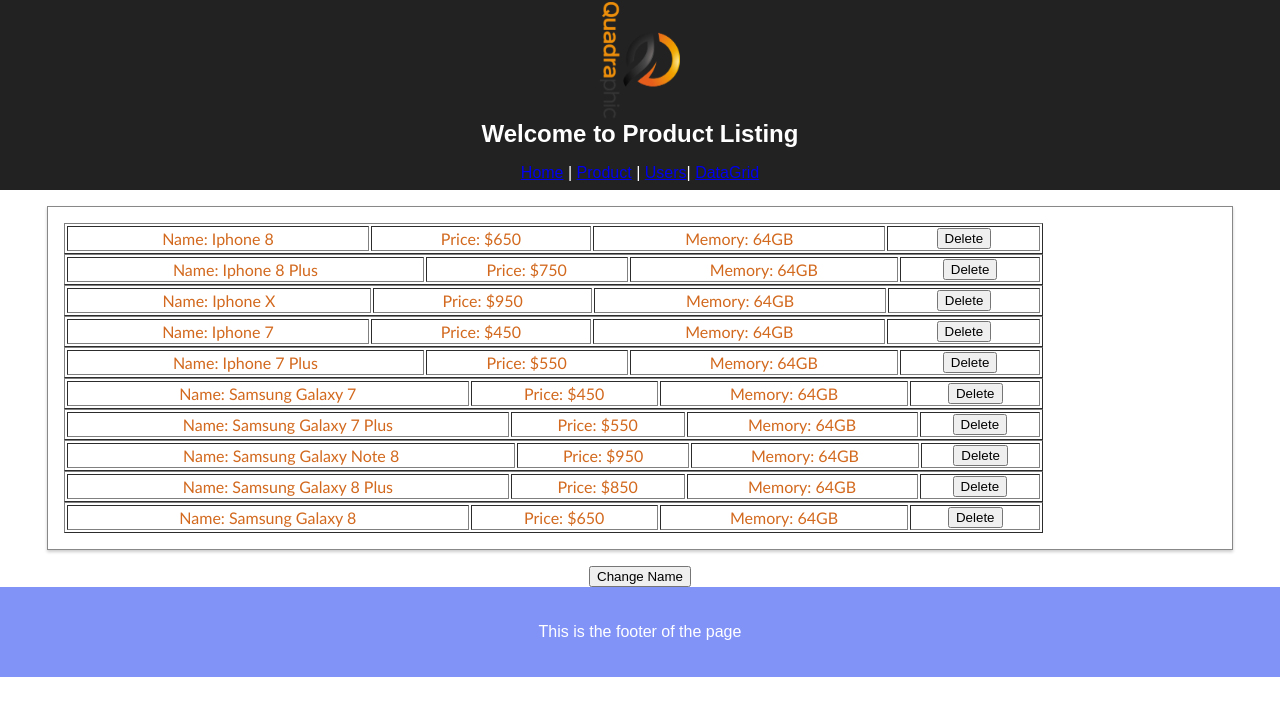
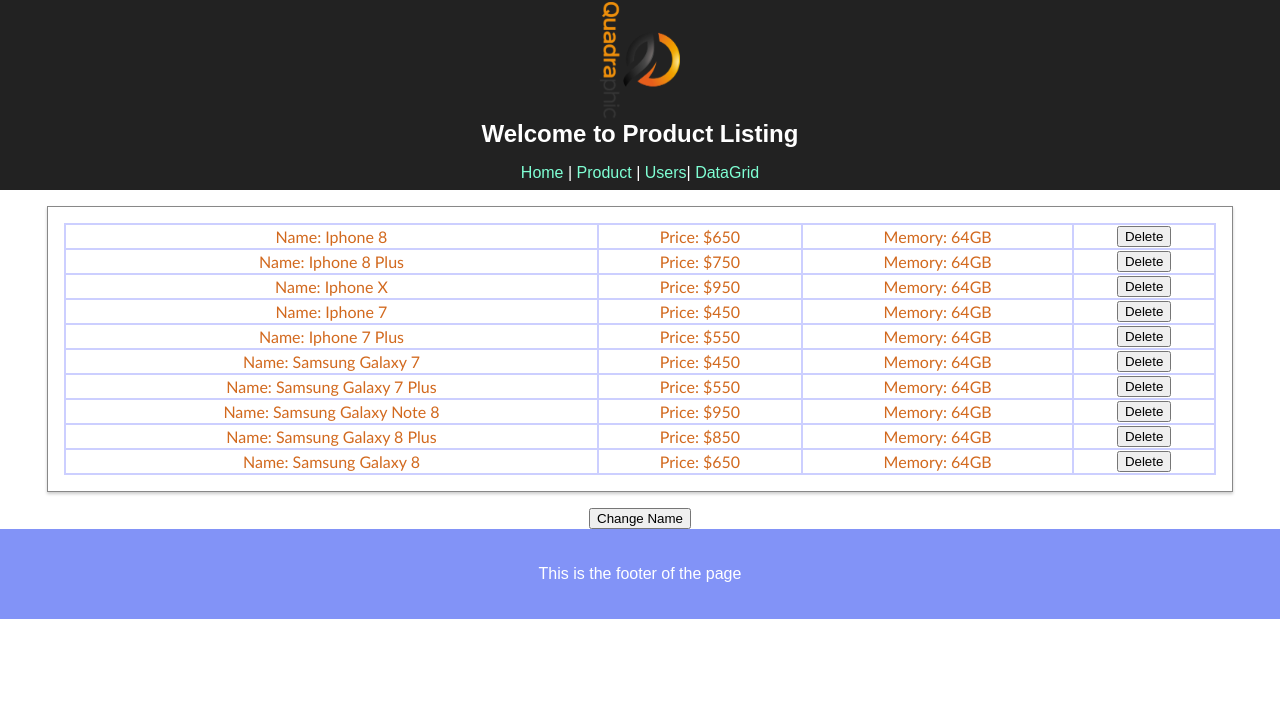
Before and after one commit to wisechap/ProductListingReact, a React (Create React App) app: page /Product in a window 1280 px wide. Shown: the top 716 px of the page. Built offline with nearby package versions, Linux system fonts and the light colour scheme.

Commit message:
update css

```diff
--- a/src/components/Product/Product.js
+++ b/src/components/Product/Product.js
@@ -11,16 +11,18 @@
         //console.log(this.props.click);
         return(
                     <div className="DivProd">
+                    <table width="100%" border="1" bordercolor="#CCCFFF" cellSpacing="0">
                         {
                             this.props.product.map((prod) => {
                                 //console.log({prod})
                                 return (
-                                    <table width="85%" border="1">
+
                                         <Prod prod = {prod} key={prod.id} click={() => this.removeProduct(prod.id)}/>
-                                    </table>
+
                                 )
                             })
                         }
+                        </table>
                     </div>
         )}
 }
--- a/src/index.css
+++ b/src/index.css
@@ -3,3 +3,14 @@
   padding: 0;
   font-family: sans-serif;
 }
+
+a{
+  color: aquamarine;
+  text-decoration-style: none;
+  text-decoration-line: none;
+}
+
+a:hover{
+  color:yellowgreen;
+  text-decoration-line: unset;
+}
```
